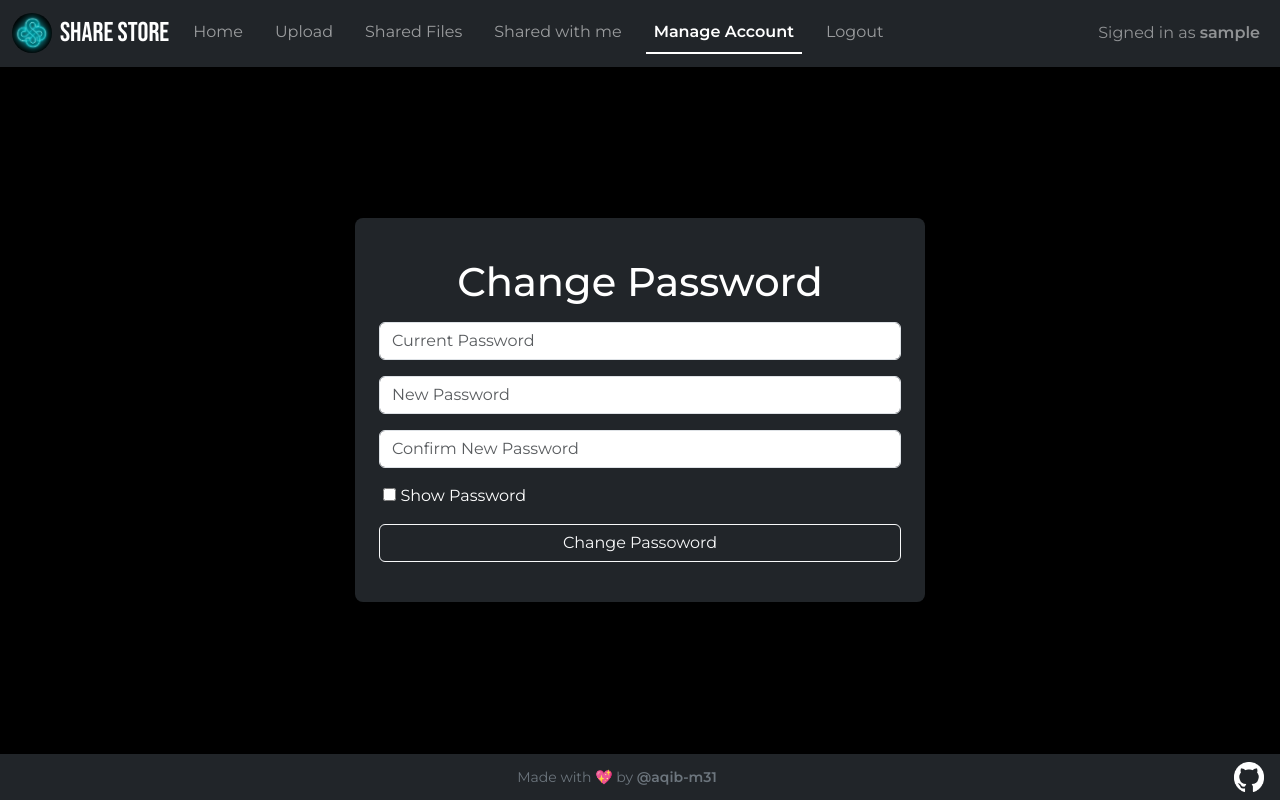
After one commit to aqib-m31/ShareStore, a Django app: page /manage in a window 1280 px wide. The commit adds this page. Run offline with Django 4.2, Linux system fonts and the light colour scheme; the visitor is signed in with stand-in values (Sample User, id 1); some libraries are stand-ins or nearby versions.

Commit message:
Add change password functionality & GitHub repo link
+ Add password change functionality
+ Add /manage route, manage_account view urls.py & views.py respectively and manage_account template
+ Add GitHub Repo Link in Footer with GitHub Icon
+ Refactor CSS

```diff
--- a/drive/static/drive/styles.css
+++ b/drive/static/drive/styles.css
@@ -3,11 +3,6 @@
     margin: 0px;
     color: white;
     font-family: 'Montserrat', sans-serif;
-}
-
-.navbar,
-.navbar:first-child {
-    background: rgba(0, 0, 0, 0.9);
 }
 
 #share-store {
--- a/drive/templates/drive/layout.html
+++ b/drive/templates/drive/layout.html
@@ -6,6 +6,7 @@
 {% url 'upload' as upload %}
 {% url 'shared' as shared %}
 {% url 'shared_with_me' as shared_with_me %}
+{% url 'manage_account' as manage_account %}
 
 <!doctype html>
 <html lang="en">
@@ -24,7 +25,7 @@
     </head>
 
     <body class="container-fluid min-vh-100 p-0 m-0 d-flex flex-column">
-        <nav class="navbar navbar-expand-lg" data-bs-theme="dark">
+        <nav class="navbar navbar-expand-lg bg-dark" data-bs-theme="dark">
             <div class="container-fluid">
                 <a class="navbar-brand d-flex" href="{% url 'index' %}">
                     <img src="{% static 'drive/logo.png' %}" alt="Logo" width="40" height="40" class="d-inline-block align-text-top rounded-circle align-self-center">
@@ -48,6 +49,9 @@
                             </li>
                             <li class="nav-item">
                                 <a class="nav-link {% if request.path == shared_with_me %}active{% endif %}" aria-current="page" href="{% url 'shared_with_me' %}">Shared with me</a>
+                            </li>
+                            <li class="nav-item">
+                                <a class="nav-link {% if request.path == manage_account %}active{% endif %}" aria-current="page" href="{% url 'manage_account' %}">Manage Account</a>
                             </li>
                             <li class="nav-item">
                                 <a class="nav-link {% if request.path == logout %}active{% endif %}" aria-current="page" href="{% url 'logout' %}">Logout</a>
@@ -75,11 +79,16 @@
         {% block body %}
         {% endblock %}
 
-        <footer class="footer mt-auto py-2 bg-dark position-sticky bottom-0">
+        <footer class="footer mt-auto py-2 bg-dark d-flex justify-content-between align-items-center position-sticky bottom-0">
             <div class="container text-center">
                 <span class="text-secondary small">
                     Made with 💖 by <a class="text-secondary text-decoration-none fw-bold" href="https://github.com/aqib-m31" target="_blank">@aqib-m31</a>
                 </span>
+            </div>
+            <div class="position-sticky bottom-0 me-3">
+                <a href="https://github.com/aqib-m31/ShareStore" target="_blank" class="github-fab bg-dark">
+                    <img src="{% static 'drive/GitHub_Invertocat_Light.png' %}" alt="GitHub Logo" width="30" height="30">
+                </a>
             </div>
         </footer>
         <script src="https://cdn.jsdelivr.net/npm/bootstrap@5.3.1/dist/js/bootstrap.bundle.min.js" integrity="sha384-HwwvtgBNo3bZJJLYd8oVXjrBZt8cqVSpeBNS5n7C8IVInixGAoxmnlMuBnhbgrkm" crossorigin="anonymous"></script>
--- /dev/null
+++ b/drive/templates/drive/manage_account.html
@@ -0,0 +1,44 @@
+{% extends 'drive/layout.html' %}
+
+{% load static %}
+{% block body %}
+    <div class="d-flex flex-column align-items-center justify-content-center p-3 flex-grow-1" style="background: black;">
+        <div class="container">
+            <div class="row justify-content-center">
+                <form action="{% url 'manage_account' %}" method="post" class="bg-dark p-4 rounded-3 col-lg-6 col-md-8 col-sm-10">
+                    {% csrf_token %}
+                    {% if message %}
+                        <div class="bg-danger rounded-3 p-1">
+                            <p class="text-center m-0">{{ message }}</p>
+                        </div>
+                    {% endif %}
+                    {% if errors %}
+                        <div class="bg-danger rounded-3 p-1">
+                            {% for error in errors %}
+                                <p class="text-center m-0" style="font-size: 12px;">{{ error }}</p>
+                            {% endfor %}
+                        </div>
+                    {% endif %}
+                    <h1 class="text-center my-3">Change Password</h1>
+                    <div class="mb-3">
+                        <input type="password" class="form-control pwd" id="current_password" name="current_password" placeholder="Current Password">
+                    </div>
+                    <div class="mb-3">
+                        <input type="password" class="form-control pwd" id="new_password" name="new_password" placeholder="New Password">
+                    </div>
+                    <div class="mb-3">
+                        <input type="password" class="form-control pwd" id="confirmation" name="confirmation" placeholder="Confirm New Password">
+                    </div>
+                    <div class="mb-3">
+                        <label for="showPassword"></label>
+                        <input type="checkbox" id="showPassword"> Show Password
+                    </div>
+                    <div class="mb-3 d-grid">
+                        <input type="submit" value="Change Passoword" class="btn btn-outline-light">
+                    </div>
+                </form>
+            </div>
+        </div>
+    </div>
+    <script src="{% static 'drive/showPassword.js' %}"></script>
+{% endblock %}
--- a/drive/urls.py
+++ b/drive/urls.py
@@ -13,5 +13,6 @@ urlpatterns = [
     path("file/shared-with/<int:id>", views.shared_with, name="shared_with"),
     path("file/<int:id>", views.file, name="file"),
     path("permissions/<int:id>", views.manage_access, name="manage_access"),
-    path("ping", views.ping, name="ping")
+    path("ping", views.ping, name="ping"),
+    path("manage", views.manage_account, name="manage_account")
 ]
--- a/drive/views.py
+++ b/drive/views.py
@@ -5,7 +5,7 @@ from os import getenv
 from dotenv import load_dotenv
 from time import time
 
-from django.contrib.auth import authenticate, login, logout
+from django.contrib.auth import authenticate, login, logout, update_session_auth_hash
 from django.contrib.auth.decorators import login_required
 from django.contrib.auth.password_validation import validate_password
 from django.core.exceptions import ValidationError
@@ -475,5 +475,72 @@ def manage_access(request, id):
     return JsonResponse({"error": "POST method required"}, status=400)
 
 
+@login_required(login_url="/login")
+def manage_account(request):
+    """
+    Handle user account management, specifically password change.
+
+    If the request method is POST, validate the current password, new password,
+    and confirmation. If successful, update the password and keep the user logged in.
+    If validation fails, display appropriate error messages.
+    """
+    if request.method == "POST":
+        current_password = request.POST["current_password"]
+        new_password = request.POST["new_password"]
+        confirmation = request.POST["confirmation"]
+
+        # Check if all fields are provided
+        if not len(current_password) or not len(new_password) or not len(confirmation):
+            return render(
+                request,
+                "drive/manage_account.html",
+                {
+                    "message": "All fields are required!",
+                },
+            )
+
+        # Check if new password and confirmation match
+        if new_password != confirmation:
+            return render(
+                request,
+                "drive/manage_account.html",
+                {
+                    "message": "New passwords must match!",
+                },
+            )
+
+        # Validate current password
+        if not request.user.check_password(current_password):
+            return render(
+                request,
+                "drive/manage_account.html",
+                {
+                    "message": "Current password is incorrect!",
+                },
+            )
+
+        # Validate new password
+        try:
+            validate_password(new_password, user=request.user)
+        except ValidationError as e:
+            errors = e.messages
+            return render(
+                request,
+                "drive/manage_account.html",
+                {
+                    "errors": errors,
+                },
+            )
+
+        # Update password & Keep the user logged in
+        request.user.set_password(new_password)
+        request.user.save()
+        update_session_auth_hash(request, request.user)
+
+        return HttpResponseRedirect(reverse("index"))
+
+    return render(request, "drive/manage_account.html")
+
+
 def ping(request):
     return JsonResponse({"msg": "pong", "info": "server is running"})
```
Also changed, not shown: drive/static/drive/GitHub_Invertocat_Light.png (added).
